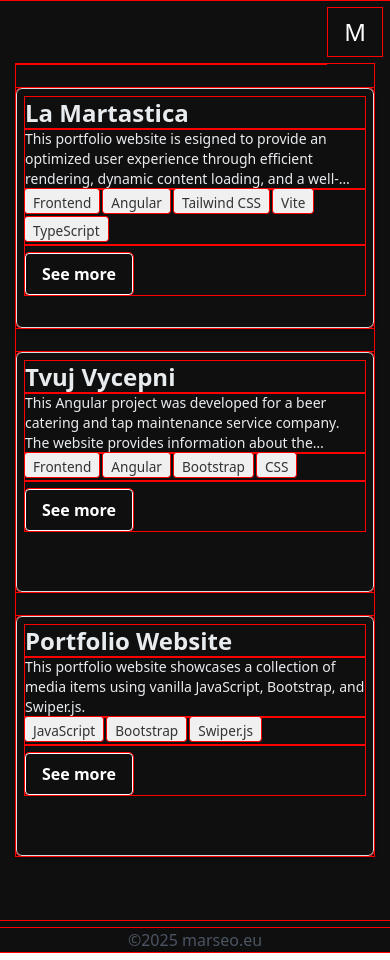
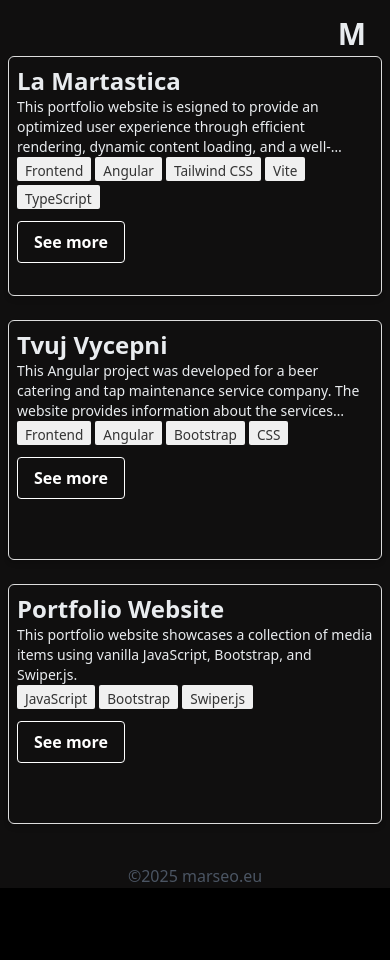
Before and after one commit to marseo84/marseo, an Angular app: page /projects in a window 390 px wide. After the commit the page ends 896 px from the top, so only its background shows below. Built offline with nearby package versions, Linux system fonts and the light colour scheme.

Commit message:
cleaning, skills tetris

```diff
--- a/src/app/app.component.scss
+++ b/src/app/app.component.scss
@@ -3,7 +3,8 @@
 .app-container {
   // width: 100dvw;
   min-height: 100vh;
-  // padding: 0.5em;
+  padding: 0em;
+  margin: 0;
   // @apply bg-primary_bg text-white p-4;
   background-color: #100f0f;
   color: #e9ecef;
--- a/src/app/components/navbar/navbar.component.html
+++ b/src/app/components/navbar/navbar.component.html
@@ -3,10 +3,10 @@
   <div
     *ngIf="isMobile()"
     [class.open]="isNavbarOpen"
-    class="navbar-toggler text-2xl"
+    class="navbar-toggler text-3xl font-bold rounded"
     (click)="toggleNavbar()"
   >
-    M
+    {{ isNavbarOpen ? "X" : "M" }}
   </div>
 
   <!-- Navigation -->
--- a/src/app/components/navbar/navbar.component.scss
+++ b/src/app/components/navbar/navbar.component.scss
@@ -54,12 +54,13 @@
   position: fixed;
   top: 0.5rem;
   right: 0.5rem;
-  z-index: 2;
+  z-index: 5;
   // background-color: var(--tw-indigo-500);
-  color: white;
+  // color: white;
   border: none;
   padding: 0.5rem 1rem;
   cursor: pointer;
+  // border: 1px solid white;
 
   @media (min-width: 768px) {
     display: none; // Hidden on larger screens.
--- a/src/app/components/skills/skills.component.html
+++ b/src/app/components/skills/skills.component.html
@@ -1,3 +1,6 @@
 <div class="component-wrapper">
-  <p>skills works!</p>
+  <div
+    class="tetris-grid grid grid-cols-10 bg-gray-600 gap-0"
+    #tetrisGrid
+  ></div>
 </div>
--- a/src/app/components/skills/skills.component.ts
+++ b/src/app/components/skills/skills.component.ts
@@ -1,10 +1,33 @@
-import { Component } from '@angular/core';
+import { Component, AfterViewInit, ElementRef, ViewChild } from '@angular/core';
+import { CommonModule } from '@angular/common';
 
 @Component({
   selector: 'app-skills',
-  imports: [],
+  imports: [CommonModule],
   templateUrl: './skills.component.html',
   styleUrl: './skills.component.scss',
   standalone: true,
 })
-export class SkillsComponent {}
+export class SkillsComponent implements AfterViewInit {
+  @ViewChild('tetrisGrid', { static: false }) tetrisGrid!: ElementRef;
+
+  ngAfterViewInit(): void {
+    this.createTetrisGrid(20, 10);
+  }
+
+  createTetrisGrid(rows: number, cols: number): void {
+    const gridContainer = this.tetrisGrid.nativeElement;
+    gridContainer.style.gridTemplateRows = `repeat(${rows}, auto)`;
+
+    const gridSize = gridContainer.offsetWidth;
+    const cellSize = gridSize / cols;
+
+    for (let i = 0; i < rows * cols; i++) {
+      const cell = document.createElement('div');
+      cell.style.width = `${cellSize}px`;
+      cell.style.height = `${cellSize}px`;
+      cell.classList.add('border', 'border-gray-700', 'p-0', 'm-0');
+      gridContainer.appendChild(cell);
+    }
+  }
+}
--- /dev/null
+++ b/src/app/models/skills.interface.ts
@@ -0,0 +1,2 @@
+export interface Skills {
+}
--- a/src/app/pages/about/about.component.ts
+++ b/src/app/pages/about/about.component.ts
@@ -2,10 +2,11 @@ import { Component, OnInit } from '@angular/core';
 import { HeroComponent } from '../../components/hero/hero.component';
 import { ActivatedRoute, RouterModule } from '@angular/router';
 import { CommonModule } from '@angular/common';
+import { SkillsComponent } from '../../components/skills/skills.component';
 
 @Component({
   selector: 'app-about',
-  imports: [HeroComponent, CommonModule, RouterModule],
+  imports: [HeroComponent, CommonModule, RouterModule, SkillsComponent],
   templateUrl: './about.component.html',
   styleUrl: './about.component.scss',
   standalone: true,
--- a/src/app/pages/blog/blog-home/blog-home.component.html
+++ b/src/app/pages/blog/blog-home/blog-home.component.html
@@ -1,5 +1,7 @@
 <div class="page-wrapper">
-  <div class="filters-wrapper">
+  <div class="grid grid-cols-1 lg:grid-cols-4 gap-6 items-start">
+    <!-- search/filter column -->
+    <div class="col-span-1 lg:sticky lg:top-0 self-start">
       <!-- Search Input -->
       <!-- <input
       [(ngModel)]="searchTerm"
@@ -38,24 +40,13 @@
         <option value="popularity">Popularity</option>
       </select>
     </div> -->
-  </div>
-
-  <!-- GRID - START -->
-  <div class="grid grid-cols-1 sm:grid-cols-2 lg:grid-cols-4 gap-4 items-start">
-    <!-- search/filter column -->
-    <div class="col-span-1 top-0 self-start">
-      <!-- <app-filter
-        [categories]="categories"
-        [tags]="tags"
-        (categorySelected)="filterByCategory($event)"
-        (tagSelected)="filterByTag($event)"
-        (searchTermChanged)="onSearchTermChange($event)"
-        (sortOptionChanged)="onSortChange($event)"
-      ></app-filter> -->
+      <!-- </div> -->
     </div>
 
     <!-- card columns -->
-    <div class="col-span-3 grid grid-cols-3 gap-4 card-cols">
+    <div
+      class="col-span-3 grid grid-cols-1 sm:grid-cols-2 lg:grid-cols-3 gap-6"
+    >
       <app-card
         *ngFor="let blog of filteredBlogPosts"
         [id]="blog.id"
@@ -74,7 +65,7 @@
 
     <!-- GRID - END -->
 
-    Blog Posts Grid
+    <!-- Blog Posts Grid -->
     <!-- <div class="blog-posts-grid">
       <app-blog-post
         *ngFor="let post of filteredPosts"
@@ -83,3 +74,4 @@
     </div> -->
   </div>
 </div>
+<!-- </div> -->
--- a/src/app/pages/home/home.component.html
+++ b/src/app/pages/home/home.component.html
@@ -29,15 +29,12 @@
   <!-- INTRO SECTION - END -->
 
   <!-- GRID - START -->
-  <!-- <section
-    class="grid grid-cols-1 sm:grid-cols-2 lg:grid-cols-4 gap-4 items-start"
-  > -->
   <section
     class="grid grid-cols-1 sm:grid-cols-2 lg:grid-cols-4 gap-4 items-start"
   >
     <!-- PROJECTS SECTION - START -->
     <div class="col-span-1 lg:col-span-1 section-grid">
-      <h2 class="section-heading section-heading-home">Projects</h2>
+      <h2 class="section-heading section-heading-home text-5xl">Projects</h2>
       <!-- See More Button - desktop-->
       <div class="hidden sm:flex justify-start mt-8">
         <a
@@ -50,10 +47,7 @@
         </a>
       </div>
     </div>
-    <!--
-    <div
-      class="col-span-1 sm:col-span-2 lg:col-span-3 grid sm:grid-cols-2 md:grid-cols-3 gap-4 card-cols"
-    > -->
+
     <div
       class="col-span-1 lg:col-span-3 grid sm:grid-cols-2 lg:grid-cols-3 gap-4 card-cols"
     >
@@ -90,7 +84,7 @@
 
     <!-- BLOG SECTION - START -->
     <div class="col-span-1 lg:col-span-1 section-grid">
-      <h2 class="section-heading section-heading-home">Blog Posts</h2>
+      <h2 class="section-heading section-heading-home text-5xl">Blog Posts</h2>
       <!-- See More Button - desktop -->
       <div class="hidden sm:flex justify-start mt-8">
         <a
@@ -141,7 +135,7 @@
 
     <!-- CODEGNETTES SECTION - START -->
     <div class="col-span-1 lg:col-span-1 section-grid">
-      <h2 class="section-heading section-heading-home">Codegnettes</h2>
+      <h2 class="section-heading section-heading-home text-5xl">Codegnettes</h2>
       <!-- See More Button - desktop -->
       <div class="hidden sm:flex justify-start mt-8">
         <a
--- a/src/app/pages/home/home.component.scss
+++ b/src/app/pages/home/home.component.scss
@@ -20,23 +20,7 @@
   .section-heading-home {
     writing-mode: horizontal-tb;
     text-orientation: unset;
-    margin-bottom: 1rem;
-  }
-
-  .grid-cols-1 {
-    grid-template-columns: 1fr;
-  }
-
-  .grid-cols-2 {
-    grid-template-columns: 1fr 1fr;
-  }
-
-  .grid-cols-3 {
-    grid-template-columns: 1fr 1fr 1fr;
-  }
-
-  .grid-cols-4 {
-    grid-template-columns: 1fr 1fr 1fr 1fr;
+    // margin-bottom: 1rem;
   }
 }
 
@@ -45,9 +29,9 @@
     margin-bottom: 43vh;
   }
 
-  .section-heading-home {
-    font-size: 3.5rem;
-  }
+  // .section-heading-home {
+  //   font-size: 3.5rem;
+  // }
 
   .card-cols {
     padding-bottom: 50dvh;
--- a/src/styles.scss
+++ b/src/styles.scss
@@ -1,12 +1,6 @@
-/* You can add global styles to this file, and also import other style files */
-
-// Import Tailwind's directives into your SCSS file
 @tailwind base;
 @tailwind components;
 @tailwind utilities;
-
-// @import "./styles/variables";
-// @import "swiper/swiper-bundle.min.css";
 
 // RESET - START
 
@@ -15,6 +9,8 @@ body {
   // overflow-x: hidden;
   // width: 100%;
   margin: 0;
+  padding: 0;
+  background-color: rgb(0, 0, 0);
 }
 
 html {
@@ -23,15 +19,10 @@ html {
 
 * {
   box-sizing: border-box;
-  outline: 1px solid red;
+  // outline: 1px solid red;
 }
 
 // RESET - END
-
-// .active {
-//   font-weight: bold;
-//   color: #007bff;
-// }
 
 // TEXT STYLES - START
 // .writing-mode-vertical {
@@ -40,16 +31,13 @@ html {
 // }
 
 .section-heading {
-  font-size: 3.5rem;
+  // font-size: 3.5rem;
   font-weight: bold;
   text-transform: uppercase;
   @media (min-width: 768px) {
-    margin-bottom: 1rem;
+    // margin-bottom: 1rem;
     text-align: center;
   }
-  // writing-mode: vertical-rl;
-  // text-orientation: mixed;
-  // padding-bottom: 5em;
 }
 
 // TEXT STYLES - END
@@ -59,24 +47,31 @@ html {
 .line-clamp-2 {
   display: -webkit-box;
   -webkit-box-orient: vertical;
-  // -webkit-line-clamp: 2;
   overflow: hidden;
 }
 
 .line-clamp-3 {
   display: -webkit-box;
   -webkit-box-orient: vertical;
-  // -webkit-line-clamp: 3;
   overflow: hidden;
 }
 
 .page-wrapper {
-  padding: 4em 1em;
-  min-height: 90vh;
+  margin: 0;
+  padding: 2em 0.5em;
+  min-height: 95dvh;
   // overflow-x: hidden;
 }
 
+@media only screen and (min-width: 486px) {
+  .page-wrapper {
+    padding: 4em 1em;
+  }
+}
+
 .component-wrapper {
+  padding: 0;
+  margin: 0;
 }
 
 .section-intro {
@@ -88,7 +83,7 @@ html {
 
 .section-grid {
   padding: 2rem 1rem;
-  scroll-padding-top: 55rem; /* Adjust for sticky headings */
+  scroll-padding-top: 55rem;
 }
 
 .sticky {
```
Also changed, not shown: src/app/pages/about/about.component.html (+8 -0 lines). Lines whose indentation alone changed are shown as unchanged.
